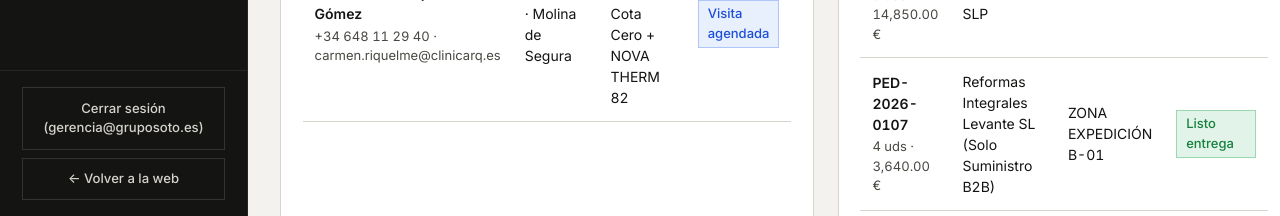
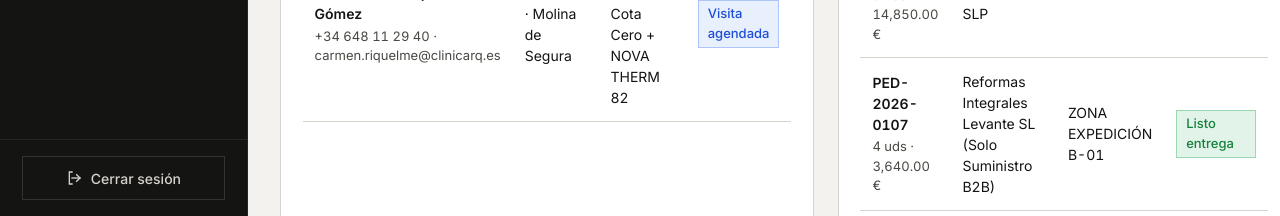
Before and after one commit to CristianJimenezMartinez/nova-ventanas-y-puertas, an Angular app: page /portal/dashboard in a window 1280 px wide. Shown: the part 584-800 px from the top of the page. Built offline with nearby package versions, Linux system fonts and the light colour scheme; no server answers.

Commit message:
ui(portal): remove back-to-web link and simplify logout button with door icon

```diff
--- a/src/app/portal/layout/portal-shell.component.html
+++ b/src/app/portal/layout/portal-shell.component.html
@@ -77,15 +77,18 @@
       </a>
     </nav>
 
-    <div class="sidebar-footer" style="display:flex;flex-direction:column;gap:0.5rem;">
+    <div class="sidebar-footer">
       <button
         type="button"
-        class="back-web-link"
-        style="background:none;width:100%;cursor:pointer;"
+        class="logout-btn"
         (click)="signOut()">
-        Cerrar sesión ({{ store.currentUser().email }})
+        <svg viewBox="0 0 24 24" width="16" height="16" fill="none" stroke="currentColor" stroke-width="2" stroke-linecap="square" stroke-linejoin="miter" aria-hidden="true">
+          <path d="M9 21H5V3h4" />
+          <polyline points="16 17 21 12 16 7" />
+          <line x1="21" y1="12" x2="9" y2="12" />
+        </svg>
+        <span>Cerrar sesión</span>
       </button>
-      <a routerLink="/" class="back-web-link">← Volver a la web</a>
     </div>
   </aside>
 
--- a/src/app/portal/layout/portal-shell.component.scss
+++ b/src/app/portal/layout/portal-shell.component.scss
@@ -195,19 +195,25 @@
   padding: 1rem 1.35rem;
   border-top: 1px solid #262624;
 
-  .back-web-link {
-    display: block;
-    text-align: center;
-    padding: 0.65rem;
+  .logout-btn {
+    display: flex;
+    align-items: center;
+    justify-content: center;
+    gap: 0.55rem;
+    width: 100%;
+    padding: 0.65rem 0.85rem;
+    background: none;
     border: 1px solid #333;
     color: #D6D3CD;
-    text-decoration: none;
-    font-size: 0.82rem;
+    font-size: 0.875rem;
     font-weight: 500;
+    cursor: pointer;
+    transition: all 0.15s ease;
 
     &:hover {
       border-color: #C6AD82;
       color: #FFFFFF;
+      background-color: #1F1F1D;
     }
   }
 }
--- a/src/app/portal/pages/login/portal-login.component.html
+++ b/src/app/portal/pages/login/portal-login.component.html
@@ -49,9 +49,5 @@
         </button>
       </div>
     </div>
-
-    <div style="text-align:center;padding-top:0.5rem;">
-      <a routerLink="/" style="font-size:0.8125rem;color:#4A4843;">← Volver a la web pública</a>
-    </div>
   </div>
 </div>
--- a/src/app/portal/pages/login/portal-login.component.ts
+++ b/src/app/portal/pages/login/portal-login.component.ts
@@ -1,14 +1,14 @@
 import { Component, inject, signal } from '@angular/core';
 import { CommonModule } from '@angular/common';
 import { FormsModule } from '@angular/forms';
-import { Router, RouterModule } from '@angular/router';
+import { Router } from '@angular/router';
 import { PortalStoreService } from '../../services/portal-store.service';
 import { UserRole } from '../../models/portal.models';
 
 @Component({
   selector: 'app-portal-login',
   standalone: true,
-  imports: [CommonModule, FormsModule, RouterModule],
+  imports: [CommonModule, FormsModule],
   templateUrl: './portal-login.component.html',
   styleUrls: ['./portal-login.component.scss']
 })
```
